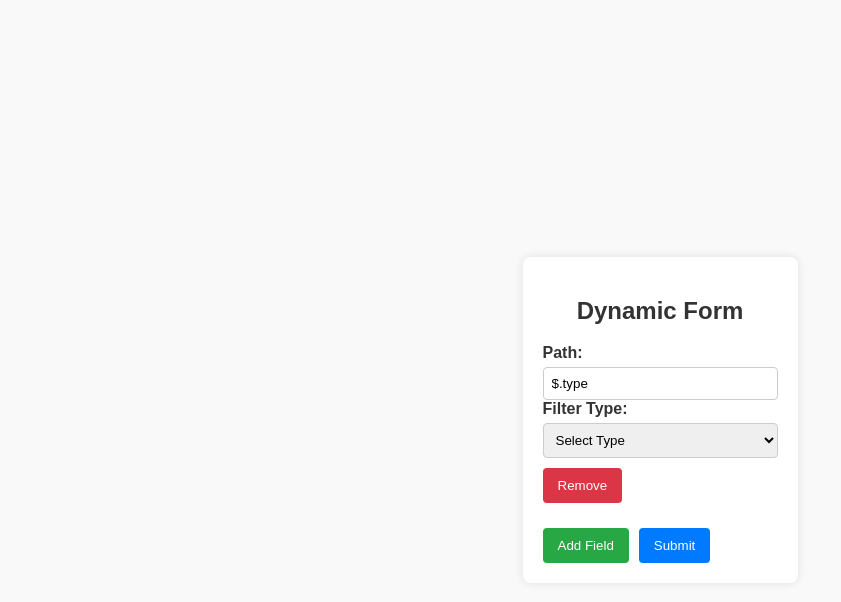
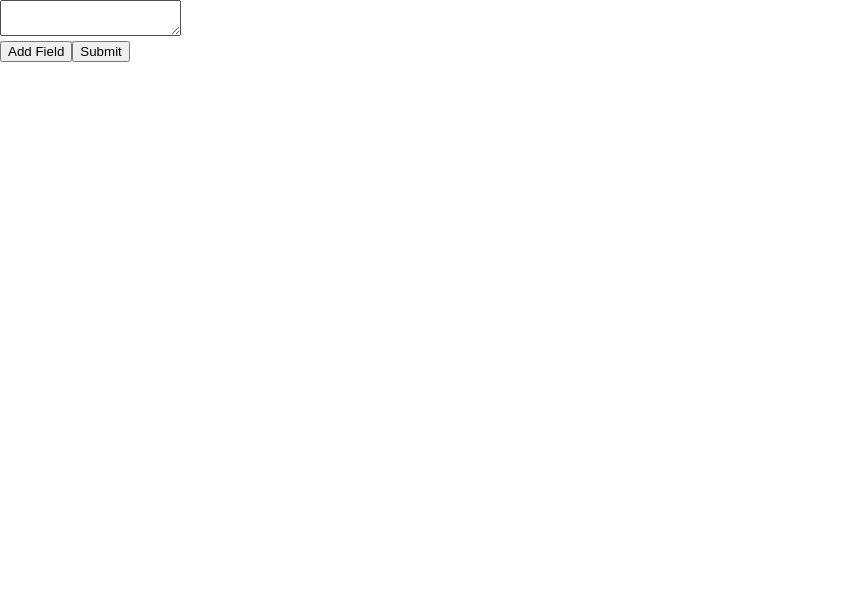
Before and after one commit to MARZOOQUE/presentationDefinitionComplexDynamicForm, a React (Create React App) app: page / in a window 1280 px wide. Shown: the top 602 px of the page, without its empty margins (0-841 px from the left). Built offline with nearby package versions, Linux system fonts and the light colour scheme.

Commit message:
updated code with main project

```diff
--- a/package.json
+++ b/package.json
@@ -6,6 +6,7 @@
     "@testing-library/jest-dom": "^5.17.0",
     "@testing-library/react": "^13.4.0",
     "@testing-library/user-event": "^13.5.0",
+    "lodash.debounce": "^4.0.8",
     "react": "^18.3.1",
     "react-dom": "^18.3.1",
     "react-hook-form": "^7.51.5",
--- a/src/App.js
+++ b/src/App.js
@@ -1,126 +1,118 @@
-import React from 'react';
-import { useForm, useFieldArray, Controller } from 'react-hook-form';
-import './App.css';
+import React, { useEffect } from "react";
+import { useForm, useFieldArray } from "react-hook-form";
+import debounce from "lodash.debounce";
 
-const App = () => {
-  const { control, handleSubmit, watch, register, setValue } = useForm({
+let defaultValue = {
+  presentationDefinition: "",
+  presentationDropdown: "",
+  selectedVerificationFormat: "",
+  label: "",
+  fields: [],
+};
+
+const JsonForm = () => {
+  const {
+    register,
+    control,
+    handleSubmit,
+    setValue,
+    onSubmit,
+    watch,
+    resetField,
+  } = useForm({
+    mode: "onChange",
     defaultValues: {
-      constraints: {
-        fields: [
-          {
-            path: '$.type',
-            filter: {
-              type: '',
-            },
-          },
-        ],
-      },
+      ...defaultValue,
     },
   });
 
   const { fields, append, remove } = useFieldArray({
     control,
-    name: 'constraints.fields',
+    name: "fields",
   });
 
-  const onSubmit = (data) => {
-    // Filter out empty fields before submitting
-    const filteredData = data.constraints.fields.map((field) => {
-      const filterType = field.filter.type;
-      const filteredField = { ...field };
+  const presentationDefinitionValue = watch("presentationDefinition");
 
-      if (filterType === 'array') {
-        filteredField.filter = { type: 'array', contains: field.filter.contains };
-      } else if (filterType === 'string') {
-        filteredField.filter = { type: 'string', pattern: field.filter.pattern };
-      } else if (filterType === 'number') {
-        filteredField.filter = {
-          type: 'number',
-          minimum: field.filter.minimum,
-          maximum: field.filter.maximum,
-        };
-      } else {
-        filteredField.filter = { type: '' };
+  useEffect(() => {
+    // if (
+    //   presentationDefinitionValue === "" ||
+    //   presentationDefinitionValue === undefined
+    // ) {
+    //   setCredentialIsValid(false);
+    // } else setCredentialIsValid(true);
+
+    if (presentationDefinitionValue) {
+      resetField("fields");
+
+      try {
+        const parsedJson = JSON.parse(presentationDefinitionValue);
+        if (
+          parsedJson &&
+          parsedJson.constraints &&
+          parsedJson.constraints.fields
+        ) {
+          const newFields = parsedJson.constraints.fields.map((field) => ({
+            path: field.path[0],
+          }));
+          setValue("fields", newFields);
+        }
+      } catch (error) {
+        console.error("Invalid JSON");
       }
+    }
+  }, [presentationDefinitionValue]);
 
-      return filteredField;
+  const handlePresentationDefinitionChange = (e) => {
+    setValue("presentationDefinition", e.target.value);
+  };
+
+  const handlePathChangeDebounced = debounce((index, value) => {
+    const updatedFields = fields.map((field, i) =>
+      i === index ? { ...field, path: value } : field
+    );
+    updateJsonValue(updatedFields);
+  }, 100);
+
+  const updateJsonValue = (updatedFields) => {
+    const updatedJson = JSON.parse(
+      JSON.stringify(JSON.parse(presentationDefinitionValue))
+    );
+    updatedFields.forEach((field, index) => {
+      updatedJson.constraints.fields[index].path[0] = field.path;
     });
 
-    console.log(filteredData);
+    setValue("presentationDefinition", JSON.stringify(updatedJson, null, 2));
   };
 
+  const handleInputChangeForDataAttribute = (index, e) => {
+    const value = e.target.value;
+    handlePathChangeDebounced(index, value);
+  };
+
+  const handleRemoveAttribute = (index) => {
+    remove(index);
+    const updatedJson = JSON.parse(presentationDefinitionValue);
+    updatedJson.constraints.fields.splice(index, 1);
+    setValue("presentationDefinition", JSON.stringify(updatedJson, null, 2));
+  };
   return (
     <div>
+      <textarea
+        onChange={handlePresentationDefinitionChange}
+        value={watch("presentationDefinition")}
+      />
       <form onSubmit={handleSubmit(onSubmit)}>
-        <h2>Dynamic Form</h2>
-        {fields.map((item, index) => (
-          <div key={item.id} className="field-group">
-            <div>
-              <label>Path:</label>
-              <input
-                {...register(`constraints.fields.${index}.path`)}
-                defaultValue={item.path}
-              />
-            </div>
+        {fields.map((field, index) => (
+          <div key={field.id}>
+            <input
+              {...register(`fields.${index}.path`, {
+                required: true,
+              })}
+              value={field.path}
+              onChange={(e) => handleInputChangeForDataAttribute(index, e)}
+            />
 
-            <div>
-              <label>Filter Type:</label>
-              <Controller
-                control={control}
-                name={`constraints.fields.${index}.filter.type`}
-                render={({ field }) => (
-                  <select {...field}>
-                    <option value="">Select Type</option>
-                    <option value="array">Array</option>
-                    <option value="string">String</option>
-                    <option value="number">Number</option>
-                  </select>
-                )}
-              />
-            </div>
-
-            {watch(`constraints.fields.${index}.filter.type`) === 'array' && (
-              <div>
-                <label>Contains (const):</label>
-                <input
-                  {...register(`constraints.fields.${index}.filter.contains.const`)}
-                  placeholder="Contains"
-                />
-              </div>
-            )}
-
-            {watch(`constraints.fields.${index}.filter.type`) === 'string' && (
-              <div>
-                <label>Pattern:</label>
-                <input
-                  {...register(`constraints.fields.${index}.filter.pattern`)}
-                  placeholder="Pattern"
-                />
-              </div>
-            )}
-
-            {watch(`constraints.fields.${index}.filter.type`) === 'number' && (
-              <>
-                <div>
-                  <label>Minimum:</label>
-                  <input
-                    type="number"
-                    {...register(`constraints.fields.${index}.filter.minimum`)}
-                    placeholder="Minimum"
-                  />
-                </div>
-                <div>
-                  <label>Maximum:</label>
-                  <input
-                    type="number"
-                    {...register(`constraints.fields.${index}.filter.maximum`)}
-                    placeholder="Maximum"
-                  />
-                </div>
-              </>
-            )}
-
-            <button type="button" onClick={() => remove(index)}>
+            <button type="button" onClick={() => handleRemoveAttribute(index)}>
               Remove
             </button>
           </div>
@@ -128,22 +120,36 @@ const App = () => {
 
         <button
           type="button"
-          className="add-field"
-          onClick={() =>
-            append({
-              path: '$.type',
-              filter: {
-                type: '',
-              },
-            })
-          }
+          onClick={() => {
+            if (
+              !presentationDefinitionValue ||
+              presentationDefinitionValue === ""
+            ) {
+              const defaultPresentationDefinition = {
+                constraints: { fields: [{ path: [""] }] },
+              };
+              setValue(
+                "presentationDefinition",
+                JSON.stringify(defaultPresentationDefinition, null, 2)
+              );
+            } else {
+              append({ path: [""] });
+              const updatedJson = JSON.parse(presentationDefinitionValue);
+              updatedJson.constraints.fields.push({ path: [""] });
+              setValue(
+                "presentationDefinition",
+                JSON.stringify(updatedJson, null, 2)
+              );
+            }
+          }}
         >
           Add Field
         </button>
-        <button type="submit">Submit</button>
+
+        <input type="submit" />
       </form>
     </div>
   );
 };
 
-export default App;
+export default JsonForm;
```
Also changed, not shown: 1 other file (tests, documents, lock files or other folders).
